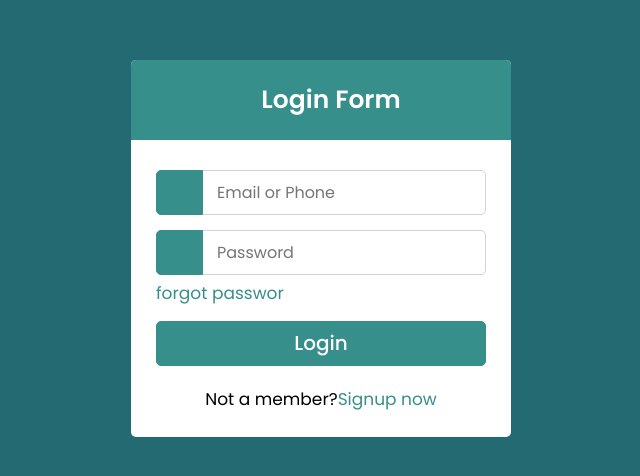
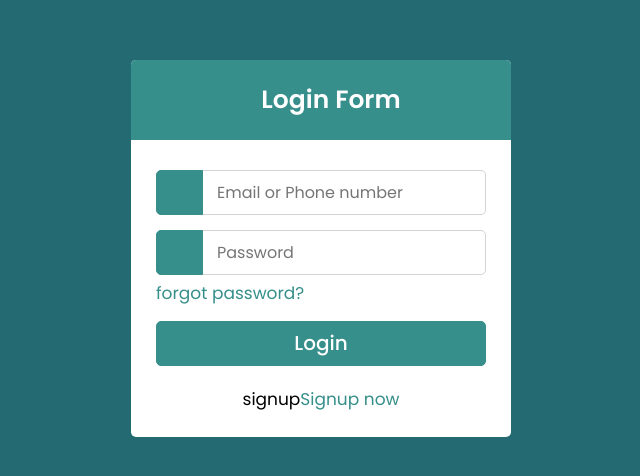
Before and after one commit to rajdepshukla/UI, a plain HTML site: page index.html in a window 1280 px wide. Shown: the part 152-628 px from the top of the page, without its empty margins (319-959 px from the left). Drawn offline with Linux system fonts and the light colour scheme.

Commit message:
Update index.html

```diff
--- a/index.html
+++ b/index.html
@@ -13,19 +13,19 @@
         <form action="#" class="form">
             <div class="row">
                 <i class="bx bxs-user-circle"></i>
-                <input type="text" placeholder="Email or Phone" required  >
+                <input type="text" placeholder="Email or Phone number" required  >
             </div>
             <div class="row">
                 <i class="bx bxs-lock-alt" ></i>
                 <input type="password" placeholder="Password" required>
             </div>
-            <div class="pass" ><a href="#">forgot passwor</a></div>
+            <div class="pass" ><a href="#">forgot password?</a></div>
             <div class="row button">
                     <input type="submit" value="Login" >
 
 
             </div>
-            <div class="signup" >Not a member?<a href="#">Signup now</a></div>
+            <div class="signup" >signup<a href="#">Signup now</a></div>
         </form>
     </div>
 
```
